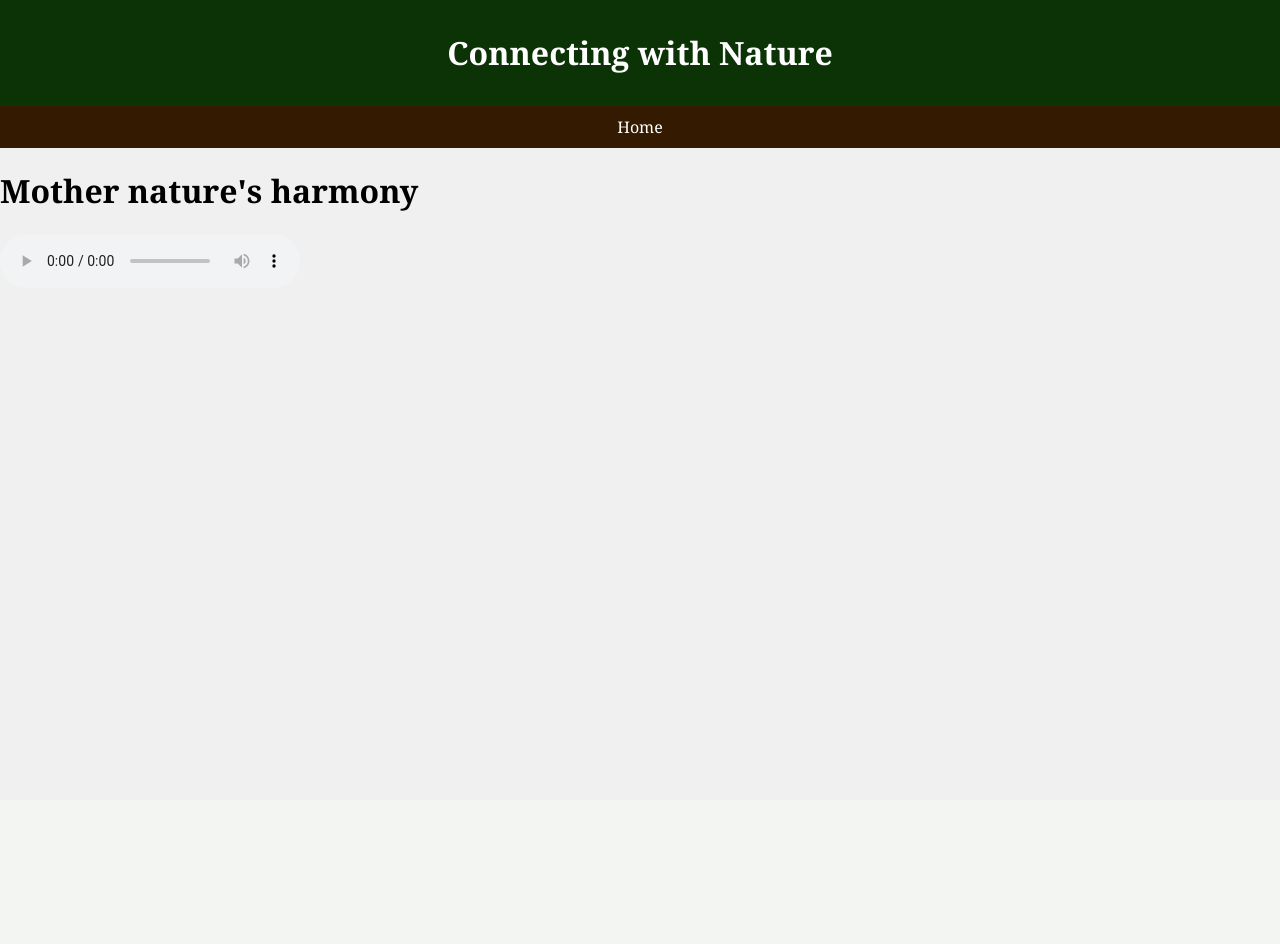
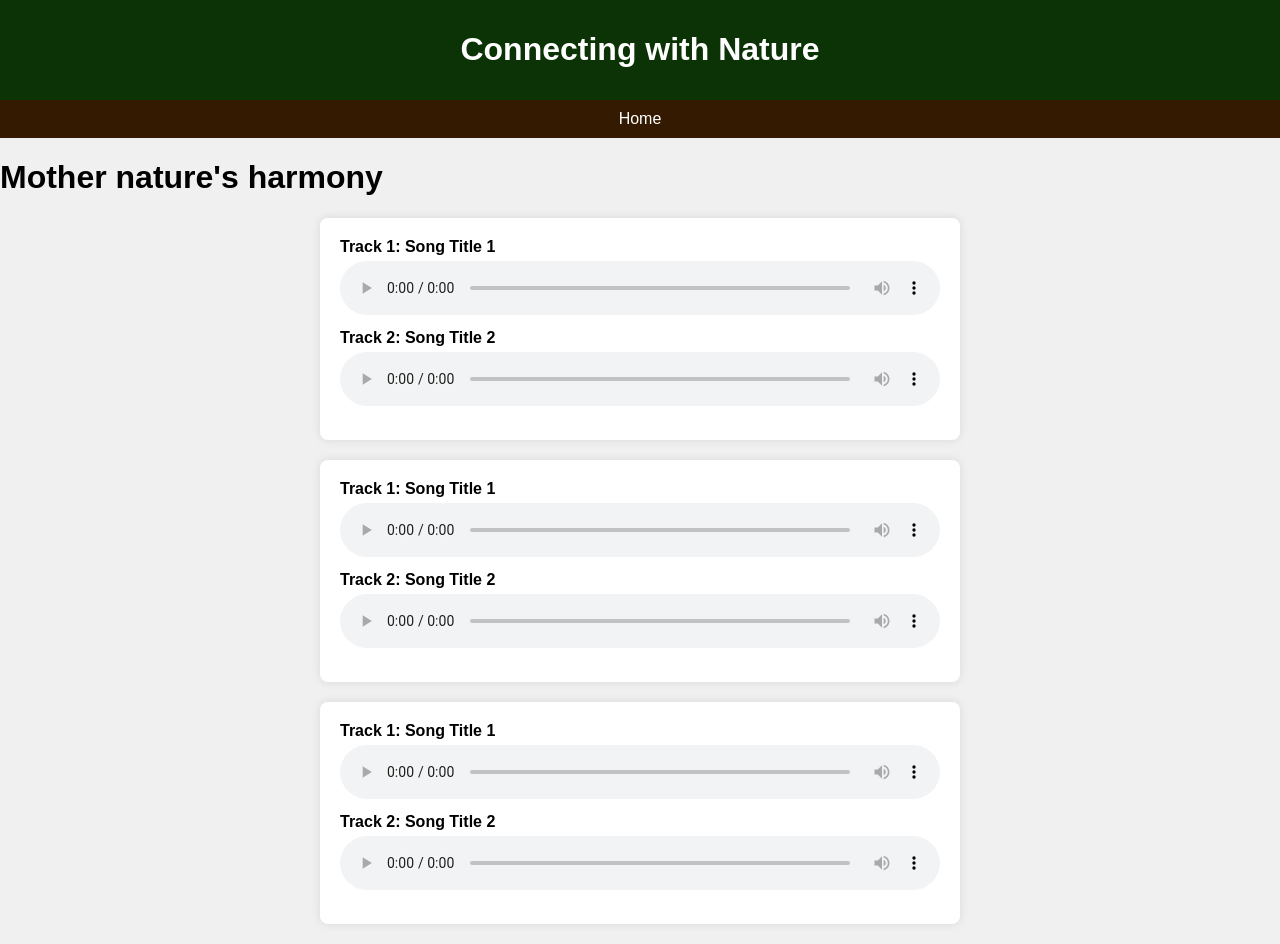
Before and after one commit to had2020/Nature-Talk, a Flask app: template templates/sus_music.html in a window 1280 px wide. Before the commit the page ends 268 px from the top, so only its background shows below. Run offline with Flask 3, Linux system fonts and the light colour scheme; the template is opened without the code that fills it, so the values that code supplies are empty.

Commit message:
Update sus_music.html

```diff
--- a/templates/sus_music.html
+++ b/templates/sus_music.html
@@ -67,8 +67,162 @@
     <h1>Mother nature's harmony
     </h1>
 
-    <p><audio controls="controls">
-        <source src="sound.ogg" type="audio/ogg" />
-        <source src="assets/africa-198420.mp3" type="audio/mpeg" />
-        No audio support.
-        </audio></p>
+    <!DOCTYPE html>
+    <html lang="en">
+    <head>
+        <meta charset="UTF-8">
+        <meta name="viewport" content="width=device-width, initial-scale=1.0">
+        <title>MP3 Tracklist</title>
+        <style>
+            body {
+                font-family: Arial, sans-serif;
+                margin: 0;
+                padding: 0;
+                background-color: #f0f0f0;
+            }
+            .tracklist {
+                max-width: 600px;
+                margin: 20px auto;
+                background-color: #fff;
+                padding: 20px;
+                border-radius: 8px;
+                box-shadow: 0 0 10px rgba(0, 0, 0, 0.1);
+            }
+            .track {
+                margin-bottom: 10px;
+            }
+            .track-title {
+                font-weight: bold;
+            }
+            audio {
+                width: 100%;
+                margin-top: 5px;
+            }
+        </style>
+    </head>
+    <body>
+        <div class="tracklist">
+            <div class="track">
+                <div class="track-title">Track 1: Song Title 1</div>
+                <audio controls>
+                    <source src="assets/africa-198420.mp3" type="audio/mpeg">
+                    Your browser does not support the audio element.
+                </audio>
+            </div>
+            <div class="track">
+                <div class="track-title">Track 2: Song Title 2</div>
+                <audio controls>
+                    <source src="assets/african-rhythm-africa-groovy-sport-stomping-music-20622.mp33" type="audio/mpeg">
+                    Your browser does not support the audio element.
+                </audio>
+            </div>
+            <!-- Add more tracks as needed -->
+        </div>
+    </body>
+    <!DOCTYPE html>
+    <html lang="en">
+    <head>
+        <meta charset="UTF-8">
+        <meta name="viewport" content="width=device-width, initial-scale=1.0">
+        <title>MP3 Tracklist</title>
+        <style>
+            body {
+                font-family: Arial, sans-serif;
+                margin: 0;
+                padding: 0;
+                background-color: #f0f0f0;
+            }
+            .tracklist {
+                max-width: 600px;
+                margin: 20px auto;
+                background-color: #fff;
+                padding: 20px;
+                border-radius: 8px;
+                box-shadow: 0 0 10px rgba(0, 0, 0, 0.1);
+            }
+            .track {
+                margin-bottom: 10px;
+            }
+            .track-title {
+                font-weight: bold;
+            }
+            audio {
+                width: 100%;
+                margin-top: 5px;
+            }
+        </style>
+    </head>
+    <body>
+        <div class="tracklist">
+            <div class="track">
+                <div class="track-title">Track 1: Song Title 1</div>
+                <audio controls>
+                    <source src="assets/african-rite-196134.mp3" type="audio/mpeg">
+                    Your browser does not support the audio element.
+                </audio>
+            </div>
+            <div class="track">
+                <div class="track-title">Track 2: Song Title 2</div>
+                <audio controls>
+                    <source src="assets/heilir-sir-norse-viking-background-music-114582.mp3" type="audio/mpeg">
+                    Your browser does not support the audio element.
+                </audio>
+            </div>
+            <!-- Add more tracks as needed -->
+        </div>
+    </body>
+    </html>
+    <!DOCTYPE html>
+    <html lang="en">
+    <head>
+        <meta charset="UTF-8">
+        <meta name="viewport" content="width=device-width, initial-scale=1.0">
+        <title>MP3 Tracklist</title>
+        <style>
+            body {
+                font-family: Arial, sans-serif;
+                margin: 0;
+                padding: 0;
+                background-color: #f0f0f0;
+            }
+            .tracklist {
+                max-width: 600px;
+                margin: 20px auto;
+                background-color: #fff;
+                padding: 20px;
+                border-radius: 8px;
+                box-shadow: 0 0 10px rgba(0, 0, 0, 0.1);
+            }
+            .track {
+                margin-bottom: 10px;
+            }
+            .track-title {
+                font-weight: bold;
+            }
+            audio {
+                width: 100%;
+                margin-top: 5px;
+            }
+        </style>
+    </head>
+    <body>
+        <div class="tracklist">
+            <div class="track">
+                <div class="track-title">Track 1: Song Title 1</div>
+                <audio controls>
+                    <source src="assets/the-beat-of-nature-122841.mp3" type="audio/mpeg">
+                    Your browser does not support the audio element.
+                </audio>
+            </div>
+            <div class="track">
+                <div class="track-title">Track 2: Song Title 2</div>
+                <audio controls>
+                    <source src="assets/tribal-drums-african-rhythm-ethnic-percussion-typographic-music-125773.mp3" type="audio/mpeg">
+                    Your browser does not support the audio element.
+                </audio>
+            </div>
+            <!-- Add more tracks as needed -->
+        </div>
+    </body>
+    </html>
+    </html>
```
